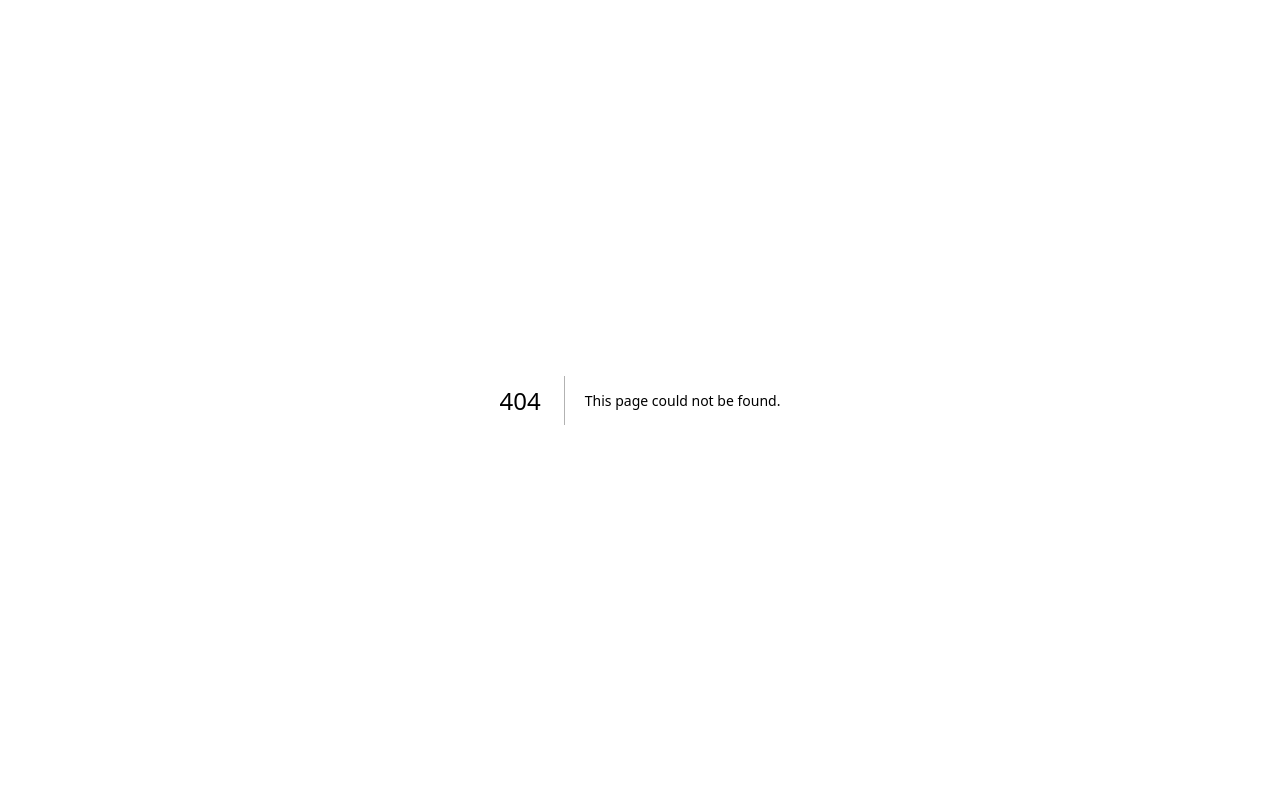
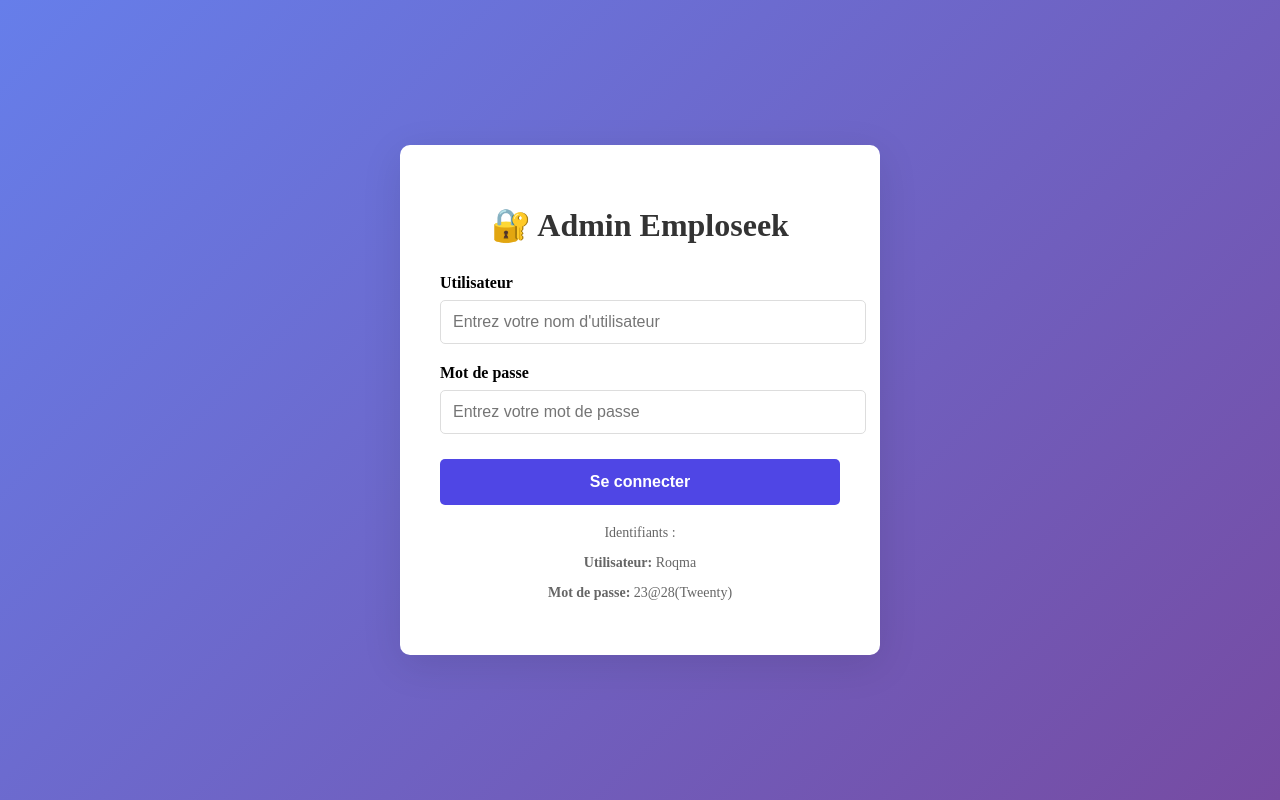
Before and after one commit to Emploseek23-28/Emploseek-, a Next.js app: page /admin/login in a window 1280 px wide. Before the commit this address had no page. Built offline with nearby package versions, Linux system fonts and the light colour scheme.

Commit message:
Create page.js

```diff
--- /dev/null
+++ b/app/admin/login/page.js
@@ -0,0 +1,125 @@
+'use client';
+import { useState } from 'react';
+import { useRouter } from 'next/navigation';
+
+export default function LoginPage() {
+  const router = useRouter();
+  const [username, setUsername] = useState('');
+  const [password, setPassword] = useState('');
+  const [error, setError] = useState('');
+
+  const handleLogin = (e) => {
+    e.preventDefault();
+
+    // Vérification des identifiants
+    if (username === 'Roqma' && password === '23@28(Tweenty)') {
+      // Stocker la session dans localStorage
+      localStorage.setItem('admin_authenticated', 'true');
+      localStorage.setItem('admin_user', username);
+      router.push('/admin/dashboard');
+    } else {
+      setError('Identifiants incorrects');
+    }
+  };
+
+  return (
+    <div style={{
+      display: 'flex',
+      justifyContent: 'center',
+      alignItems: 'center',
+      minHeight: '100vh',
+      background: 'linear-gradient(135deg, #667eea 0%, #764ba2 100%)'
+    }}>
+      <div style={{
+        background: 'white',
+        padding: '40px',
+        borderRadius: '10px',
+        boxShadow: '0 10px 40px rgba(0,0,0,0.1)',
+        width: '100%',
+        maxWidth: '400px'
+      }}>
+        <h1 style={{ textAlign: 'center', marginBottom: '30px', color: '#333' }}>
+          🔐 Admin Emploseek
+        </h1>
+
+        <form onSubmit={handleLogin}>
+          <div style={{ marginBottom: '20px' }}>
+            <label style={{ display: 'block', marginBottom: '8px', fontWeight: 'bold' }}>
+              Utilisateur
+            </label>
+            <input
+              type="text"
+              value={username}
+              onChange={(e) => setUsername(e.target.value)}
+              style={{
+                width: '100%',
+                padding: '12px',
+                border: '1px solid #ddd',
+                borderRadius: '5px',
+                fontSize: '16px'
+              }}
+              placeholder="Entrez votre nom d'utilisateur"
+              required
+            />
+          </div>
+
+          <div style={{ marginBottom: '25px' }}>
+            <label style={{ display: 'block', marginBottom: '8px', fontWeight: 'bold' }}>
+              Mot de passe
+            </label>
+            <input
+              type="password"
+              value={password}
+              onChange={(e) => setPassword(e.target.value)}
+              style={{
+                width: '100%',
+                padding: '12px',
+                border: '1px solid #ddd',
+                borderRadius: '5px',
+                fontSize: '16px'
+              }}
+              placeholder="Entrez votre mot de passe"
+              required
+            />
+          </div>
+
+          {error && (
+            <div style={{
+              padding: '10px',
+              background: '#ffe6e6',
+              color: '#ff3333',
+              borderRadius: '5px',
+              marginBottom: '20px',
+              textAlign: 'center'
+            }}>
+              {error}
+            </div>
+          )}
+
+          <button
+            type="submit"
+            style={{
+              width: '100%',
+              padding: '14px',
+              background: '#4f46e5',
+              color: 'white',
+              border: 'none',
+              borderRadius: '5px',
+              fontSize: '16px',
+              fontWeight: 'bold',
+              cursor: 'pointer'
+            }}
+          >
+            Se connecter
+          </button>
+        </form>
+
+        <div style={{ marginTop: '20px', textAlign: 'center', color: '#666', fontSize: '14px' }}>
+          <p>Identifiants :</p>
+          <p><strong>Utilisateur:</strong> Roqma</p>
+          <p><strong>Mot de passe:</strong> 23@28(Tweenty)</p>
+        </div>
+      </div>
+    </div>
+  );
+}
```
